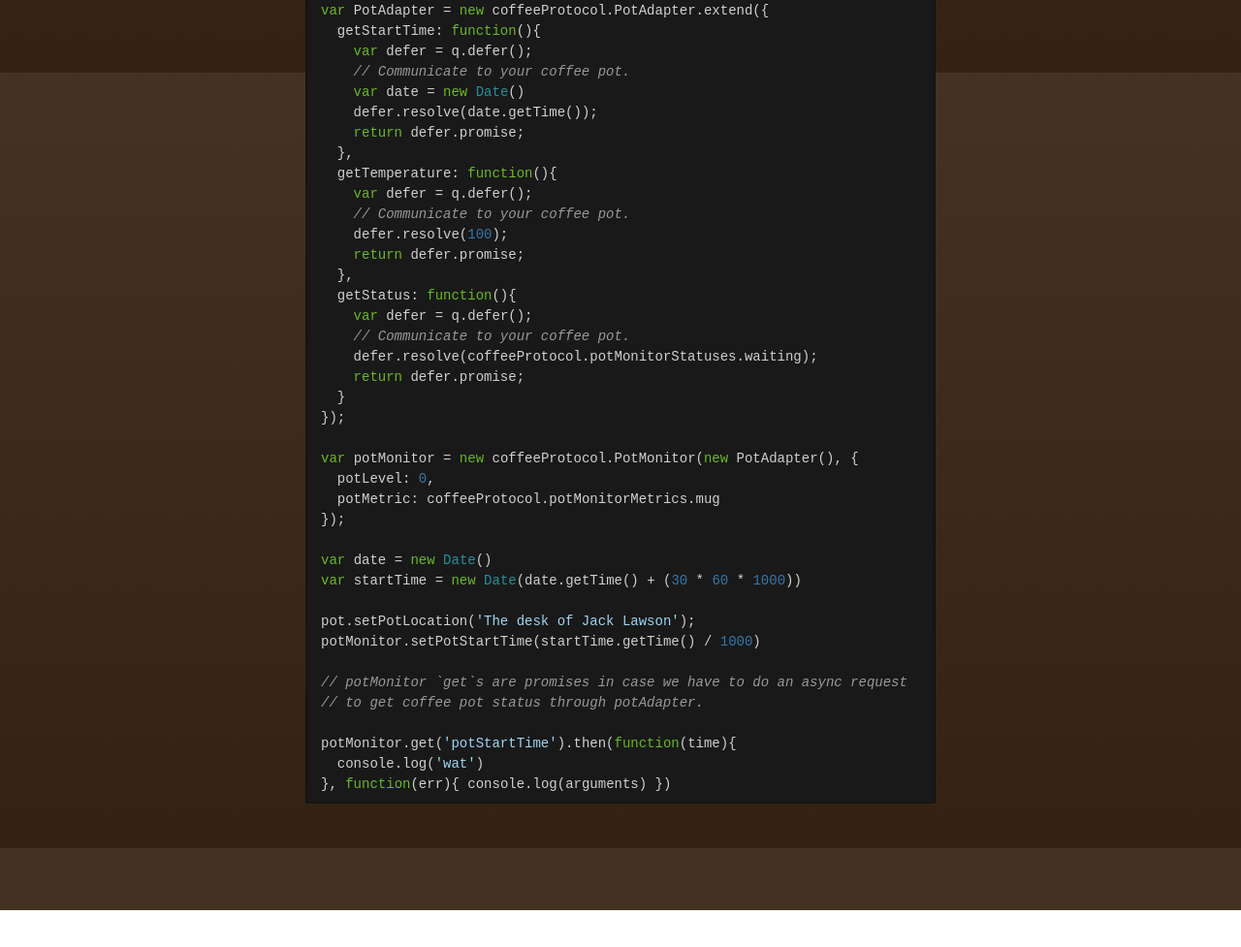
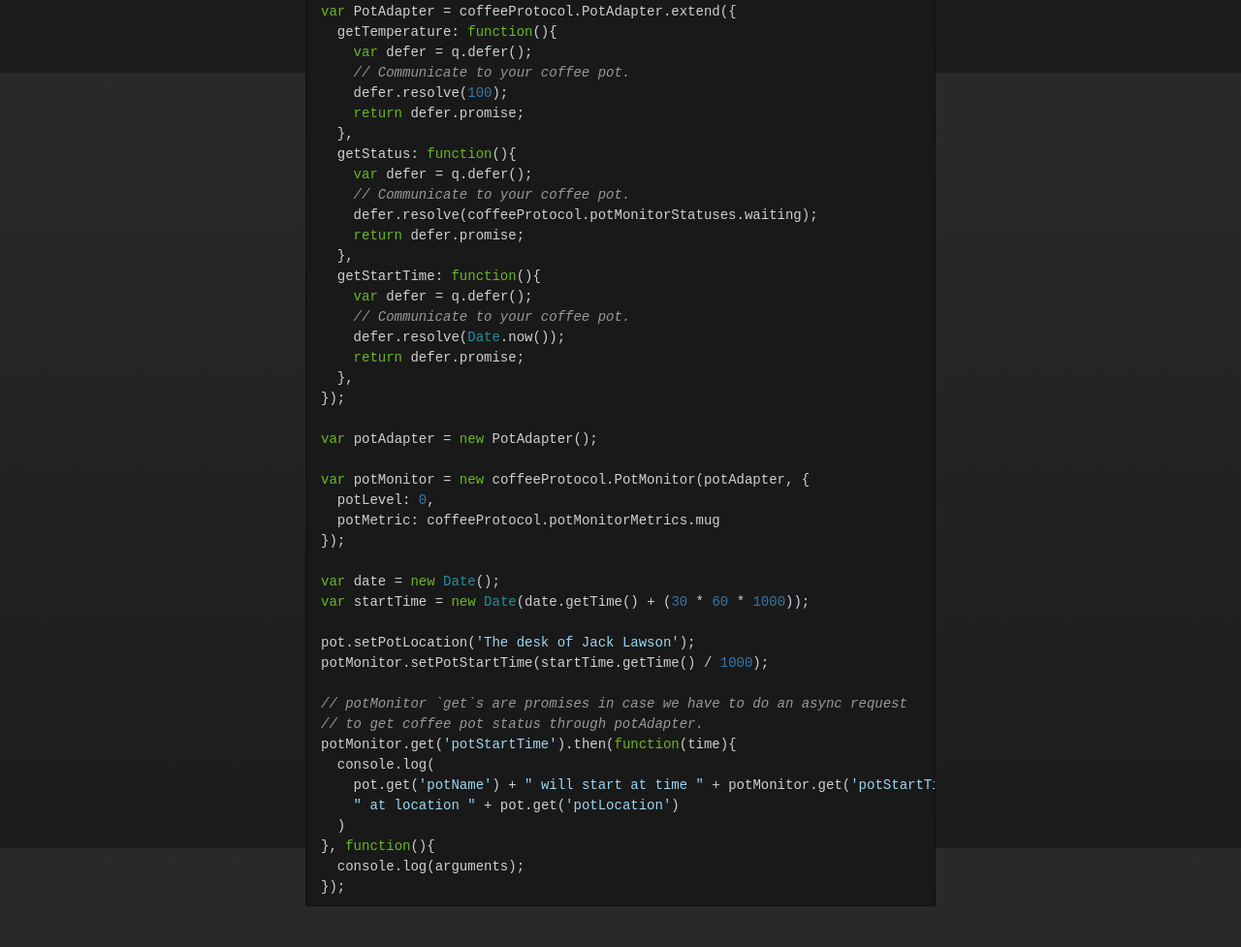
Before and after one commit to ajacksified/coffee-protocol, a plain HTML site: page index.html in a window 1280 px wide. Shown: the part 725-1702 px from the top of the page at 97% size. Before the commit the page ends 1664 px from the top, so only its background shows below. Drawn offline with nearby package versions, Linux system fonts and the light colour scheme.

Commit message:
Create gh-pages branch via GitHub

```diff
--- a/index.html
+++ b/index.html
@@ -67,14 +67,7 @@ of the RFC and can be used as follows:</p>
   <span class="nx">potLocation</span><span class="o">:</span> <span class="s1">'The kitchen'</span>
 <span class="p">});</span>
 
-<span class="kd">var</span> <span class="nx">PotAdapter</span> <span class="o">=</span> <span class="k">new</span> <span class="nx">coffeeProtocol</span><span class="p">.</span><span class="nx">PotAdapter</span><span class="p">.</span><span class="nx">extend</span><span class="p">({</span>
-  <span class="nx">getStartTime</span><span class="o">:</span> <span class="kd">function</span><span class="p">(){</span>
-    <span class="kd">var</span> <span class="nx">defer</span> <span class="o">=</span> <span class="nx">q</span><span class="p">.</span><span class="nx">defer</span><span class="p">();</span>
-    <span class="c1">// Communicate to your coffee pot.</span>
-    <span class="kd">var</span> <span class="nx">date</span> <span class="o">=</span> <span class="k">new</span> <span class="nb">Date</span><span class="p">()</span>
-    <span class="nx">defer</span><span class="p">.</span><span class="nx">resolve</span><span class="p">(</span><span class="nx">date</span><span class="p">.</span><span class="nx">getTime</span><span class="p">());</span>
-    <span class="k">return</span> <span class="nx">defer</span><span class="p">.</span><span class="nx">promise</span><span class="p">;</span>
-  <span class="p">},</span>
+<span class="kd">var</span> <span class="nx">PotAdapter</span> <span class="o">=</span> <span class="nx">coffeeProtocol</span><span class="p">.</span><span class="nx">PotAdapter</span><span class="p">.</span><span class="nx">extend</span><span class="p">({</span>
   <span class="nx">getTemperature</span><span class="o">:</span> <span class="kd">function</span><span class="p">(){</span>
     <span class="kd">var</span> <span class="nx">defer</span> <span class="o">=</span> <span class="nx">q</span><span class="p">.</span><span class="nx">defer</span><span class="p">();</span>
     <span class="c1">// Communicate to your coffee pot.</span>
@@ -86,26 +79,38 @@ of the RFC and can be used as follows:</p>
     <span class="c1">// Communicate to your coffee pot.</span>
     <span class="nx">defer</span><span class="p">.</span><span class="nx">resolve</span><span class="p">(</span><span class="nx">coffeeProtocol</span><span class="p">.</span><span class="nx">potMonitorStatuses</span><span class="p">.</span><span class="nx">waiting</span><span class="p">);</span>
     <span class="k">return</span> <span class="nx">defer</span><span class="p">.</span><span class="nx">promise</span><span class="p">;</span>
-  <span class="p">}</span>
+  <span class="p">},</span>
+  <span class="nx">getStartTime</span><span class="o">:</span> <span class="kd">function</span><span class="p">(){</span>
+    <span class="kd">var</span> <span class="nx">defer</span> <span class="o">=</span> <span class="nx">q</span><span class="p">.</span><span class="nx">defer</span><span class="p">();</span>
+    <span class="c1">// Communicate to your coffee pot.</span>
+    <span class="nx">defer</span><span class="p">.</span><span class="nx">resolve</span><span class="p">(</span><span class="nb">Date</span><span class="p">.</span><span class="nx">now</span><span class="p">());</span>
+    <span class="k">return</span> <span class="nx">defer</span><span class="p">.</span><span class="nx">promise</span><span class="p">;</span>
+  <span class="p">},</span>
 <span class="p">});</span>
 
-<span class="kd">var</span> <span class="nx">potMonitor</span> <span class="o">=</span> <span class="k">new</span> <span class="nx">coffeeProtocol</span><span class="p">.</span><span class="nx">PotMonitor</span><span class="p">(</span><span class="k">new</span> <span class="nx">PotAdapter</span><span class="p">(),</span> <span class="p">{</span>
+<span class="kd">var</span> <span class="nx">potAdapter</span> <span class="o">=</span> <span class="k">new</span> <span class="nx">PotAdapter</span><span class="p">();</span>
+
+<span class="kd">var</span> <span class="nx">potMonitor</span> <span class="o">=</span> <span class="k">new</span> <span class="nx">coffeeProtocol</span><span class="p">.</span><span class="nx">PotMonitor</span><span class="p">(</span><span class="nx">potAdapter</span><span class="p">,</span> <span class="p">{</span>
   <span class="nx">potLevel</span><span class="o">:</span> <span class="mi">0</span><span class="p">,</span>
   <span class="nx">potMetric</span><span class="o">:</span> <span class="nx">coffeeProtocol</span><span class="p">.</span><span class="nx">potMonitorMetrics</span><span class="p">.</span><span class="nx">mug</span>
 <span class="p">});</span>
 
-<span class="kd">var</span> <span class="nx">date</span> <span class="o">=</span> <span class="k">new</span> <span class="nb">Date</span><span class="p">()</span>
-<span class="kd">var</span> <span class="nx">startTime</span> <span class="o">=</span> <span class="k">new</span> <span class="nb">Date</span><span class="p">(</span><span class="nx">date</span><span class="p">.</span><span class="nx">getTime</span><span class="p">()</span> <span class="o">+</span> <span class="p">(</span><span class="mi">30</span> <span class="o">*</span> <span class="mi">60</span> <span class="o">*</span> <span class="mi">1000</span><span class="p">))</span>
+<span class="kd">var</span> <span class="nx">date</span> <span class="o">=</span> <span class="k">new</span> <span class="nb">Date</span><span class="p">();</span>
+<span class="kd">var</span> <span class="nx">startTime</span> <span class="o">=</span> <span class="k">new</span> <span class="nb">Date</span><span class="p">(</span><span class="nx">date</span><span class="p">.</span><span class="nx">getTime</span><span class="p">()</span> <span class="o">+</span> <span class="p">(</span><span class="mi">30</span> <span class="o">*</span> <span class="mi">60</span> <span class="o">*</span> <span class="mi">1000</span><span class="p">));</span>
 
 <span class="nx">pot</span><span class="p">.</span><span class="nx">setPotLocation</span><span class="p">(</span><span class="s1">'The desk of Jack Lawson'</span><span class="p">);</span>
-<span class="nx">potMonitor</span><span class="p">.</span><span class="nx">setPotStartTime</span><span class="p">(</span><span class="nx">startTime</span><span class="p">.</span><span class="nx">getTime</span><span class="p">()</span> <span class="o">/</span> <span class="mi">1000</span><span class="p">)</span>
+<span class="nx">potMonitor</span><span class="p">.</span><span class="nx">setPotStartTime</span><span class="p">(</span><span class="nx">startTime</span><span class="p">.</span><span class="nx">getTime</span><span class="p">()</span> <span class="o">/</span> <span class="mi">1000</span><span class="p">);</span>
 
 <span class="c1">// potMonitor `get`s are promises in case we have to do an async request</span>
 <span class="c1">// to get coffee pot status through potAdapter.</span>
-
 <span class="nx">potMonitor</span><span class="p">.</span><span class="nx">get</span><span class="p">(</span><span class="s1">'potStartTime'</span><span class="p">).</span><span class="nx">then</span><span class="p">(</span><span class="kd">function</span><span class="p">(</span><span class="nx">time</span><span class="p">){</span>
-  <span class="nx">console</span><span class="p">.</span><span class="nx">log</span><span class="p">(</span><span class="s1">'wat'</span><span class="p">)</span>
-<span class="p">},</span> <span class="kd">function</span><span class="p">(</span><span class="nx">err</span><span class="p">){</span> <span class="nx">console</span><span class="p">.</span><span class="nx">log</span><span class="p">(</span><span class="nx">arguments</span><span class="p">)</span> <span class="p">})</span>
+  <span class="nx">console</span><span class="p">.</span><span class="nx">log</span><span class="p">(</span>
+    <span class="nx">pot</span><span class="p">.</span><span class="nx">get</span><span class="p">(</span><span class="s1">'potName'</span><span class="p">)</span> <span class="o">+</span> <span class="s2">" will start at time "</span> <span class="o">+</span> <span class="nx">potMonitor</span><span class="p">.</span><span class="nx">get</span><span class="p">(</span><span class="s1">'potStartTime'</span><span class="p">)</span> <span class="o">+</span>
+    <span class="s2">" at location "</span> <span class="o">+</span> <span class="nx">pot</span><span class="p">.</span><span class="nx">get</span><span class="p">(</span><span class="s1">'potLocation'</span><span class="p">)</span>
+  <span class="p">)</span>
+<span class="p">},</span> <span class="kd">function</span><span class="p">(){</span>
+  <span class="nx">console</span><span class="p">.</span><span class="nx">log</span><span class="p">(</span><span class="nx">arguments</span><span class="p">);</span>
+<span class="p">});</span>
 </pre></div>
       </section>
 
--- a/stylesheets/styles.css
+++ b/stylesheets/styles.css
@@ -536,12 +536,12 @@ body {
   font-weight: normal;
   background: #252525;
   background-attachment: fixed !important;
-  background: -webkit-gradient(linear, 50% 0%, 50% 100%, color-stop(0%, #432), color-stop(100%, #321));
-  background: -webkit-linear-gradient(#432, #321);
-  background: -moz-linear-gradient(#432, #321);
-  background: -o-linear-gradient(#432, #321);
-  background: -ms-linear-gradient(#432, #321);
-  background: linear-gradient(#432, #321);
+  background: -webkit-gradient(linear, 50% 0%, 50% 100%, color-stop(0%, #2a2a29), color-stop(100%, #1c1c1c));
+  background: -webkit-linear-gradient(#2a2a29, #1c1c1c);
+  background: -moz-linear-gradient(#2a2a29, #1c1c1c);
+  background: -o-linear-gradient(#2a2a29, #1c1c1c);
+  background: -ms-linear-gradient(#2a2a29, #1c1c1c);
+  background: linear-gradient(#2a2a29, #1c1c1c);
 }
 
 h1, h2, h3, h4, h5, h6 {
@@ -683,8 +683,8 @@ td {
 hr {
   border: 0;
   outline: none;
-  height: 2px;
-  background: rgba(255,255,255,.25);
+  height: 3px;
+  background: transparent url("../images/hr.gif") center center repeat-x;
   margin: 0 0 20px;
 }
 
@@ -701,8 +701,8 @@ dt {
   height: 60px;
   width: 100%;
   position: fixed;
-  background: #321;
-  border-bottom: 1px solid #210;
+  background: url(../images/nav-bg.gif) #353535;
+  border-bottom: 4px solid #434343;
   -moz-box-shadow: 0px 1px 3px rgba(0, 0, 0, 0.25);
   -webkit-box-shadow: 0px 1px 3px rgba(0, 0, 0, 0.25);
   -o-box-shadow: 0px 1px 3px rgba(0, 0, 0, 0.25);
```
Also changed, not shown: params.json (+1 -1 lines).
